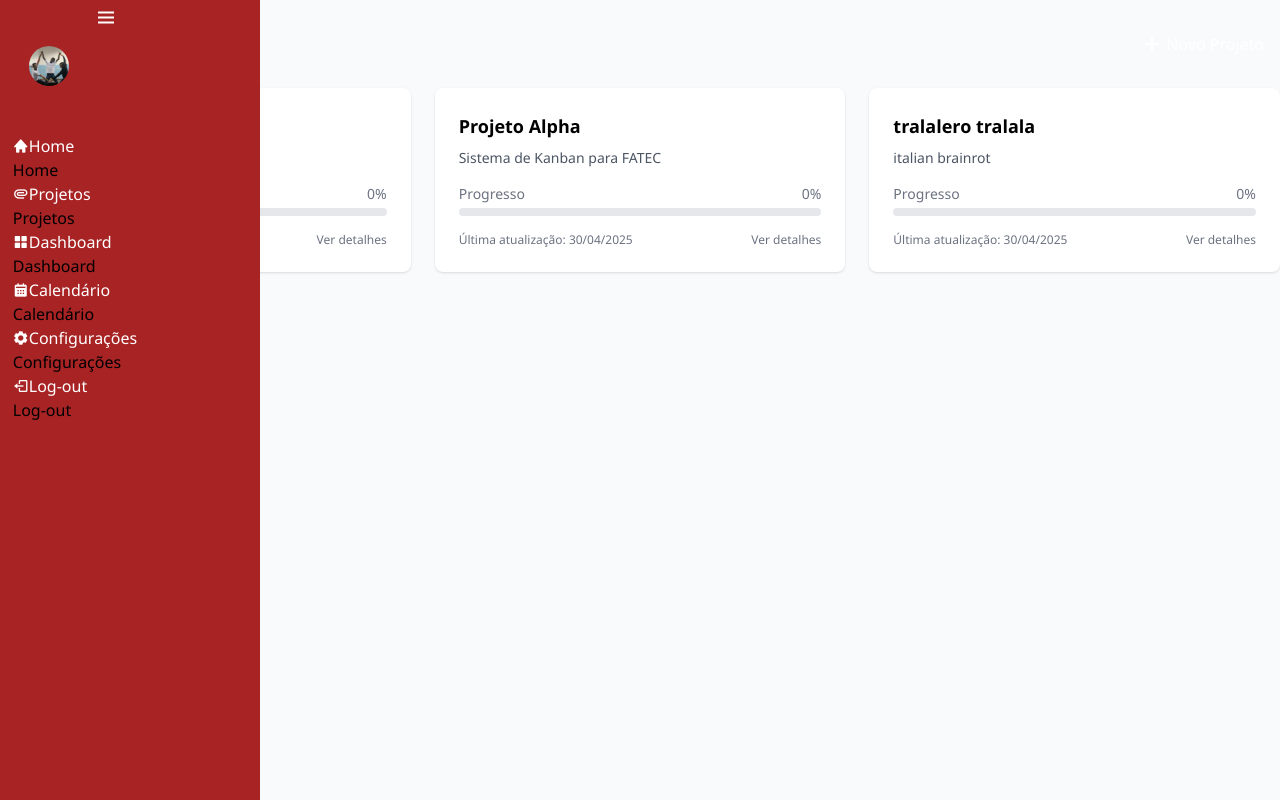
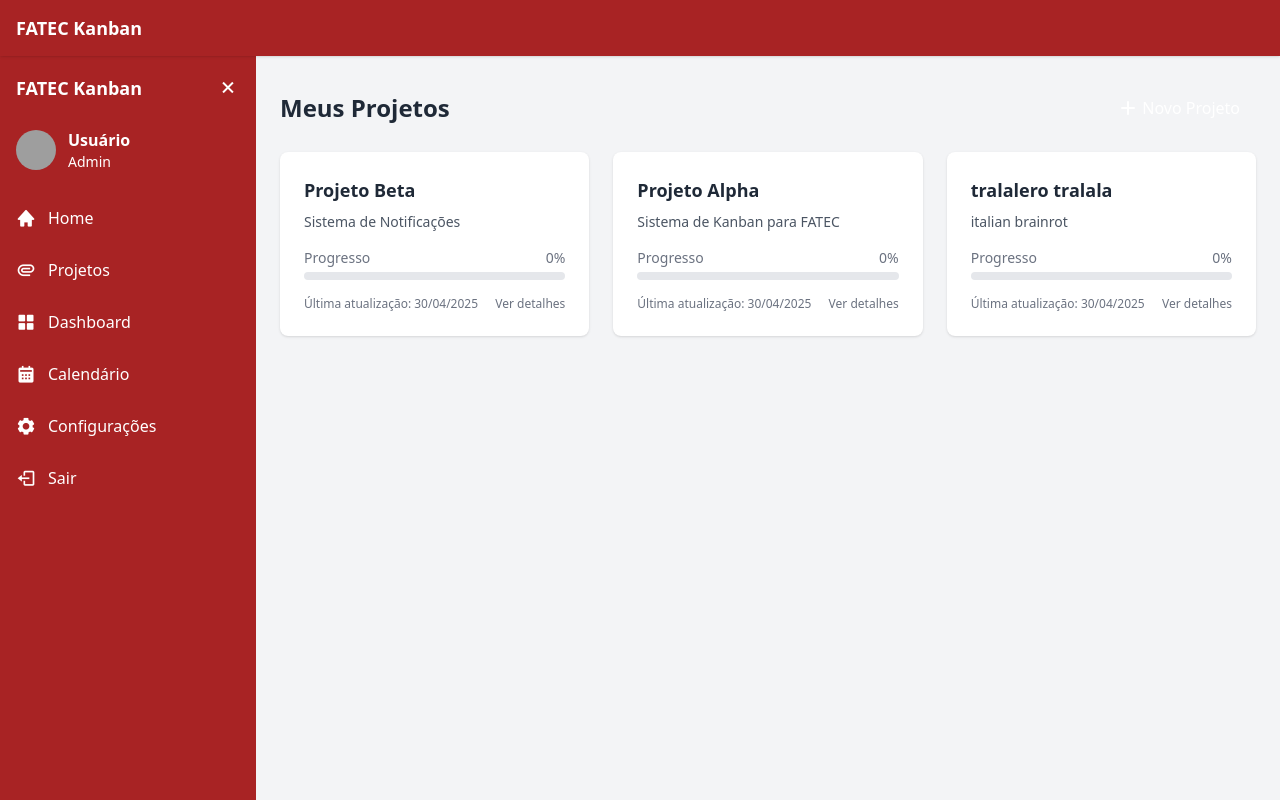
Before and after one commit to Balarajjj/fatecKanban, a Django app: page / in a window 1280 px wide. Run offline with Django 5.2, Linux system fonts and the light colour scheme; a user stored in the database is signed in; data comes from the database, SQL or seed files in the repository; data that the repository does not hold is empty; some libraries are stand-ins or nearby versions; grey boxes are pictures that could not be loaded.

Commit message:
feat: sidebar completamente feita, vou fazer outro commit ainda hoje

```diff
--- a/home/templates/base.html
+++ b/home/templates/base.html
@@ -1,104 +1,109 @@
 <!DOCTYPE html>
 <html lang="pt-br">
 <head>
+    {% load static %}
     <meta charset="UTF-8">
     <meta name="viewport" content="width=device-width, initial-scale=1.0">
-    <title>FATEC Kanban</title>
+    <title>{% block title %}FATEC Kanban{% endblock %}</title>
+
+    <!-- Boxicons e Tailwind -->
     <link rel="stylesheet" href="https://cdnjs.cloudflare.com/ajax/libs/boxicons/2.1.4/css/boxicons.min.css">
-    <link rel="stylesheet" href="https://cdnjs.cloudflare.com/ajax/libs/font-awesome/6.0.0-beta3/css/all.min.css" integrity="sha384-k6RqeWeci5ZR/Lv4MR0sA0FfDOM8d7xj1z5l5c5l5c5l5c5l5c5l5c5l5c5l5c" crossorigin="anonymous">
     <script src="https://cdn.tailwindcss.com"></script>
-    <link rel="stylesheet" href="/static/css/sidebar.css">
-    <style>
-        :root {
-            --fatec-red: #A82324;
-            --fatec-red-dark: #7a1a1b;
-            --sidebar-width: 260px;
+
+    <!-- Cor personalizada FATEC -->
+    <script>
+        tailwind.config = {
+            theme: {
+                extend: {
+                    colors: {
+                        fatecRed: '#A82324'
                     }
-    </style>
+                }
+            }
+        }
+    </script>
 </head>
-<body class="font-sans bg-gray-50">
-    <!-- Sidebar Toggle Button -->
-    <button id="sidebar-toggle" class="sidebar-toggle">
-        <svg class="toggle-icon" viewBox="0 0 24 24">
-            <path d="M15 19l-7-7 7-7" stroke="currentColor" stroke-width="2" fill="none"/>
-        </svg>
+<body class="bg-gray-100 text-gray-800">
+
+    <!-- Header fixo -->
+    <header class="fixed top-0 left-0 right-0 h-14 bg-fatecRed text-white flex items-center px-4 z-50 shadow">
+        <h1 class="text-lg font-semibold">FATEC Kanban</h1>
+    </header>
+
+    <!-- Botão flutuante para reabrir a sidebar (responsivo) -->
+    <button
+        id="openSidebar"
+        class="hidden fixed z-40 top-4 left-4 md:top-16 md:left-4 bg-fatecRed text-white p-2 rounded-full shadow-md hover:bg-[#8e1d1e] transition-all"
+        aria-label="Abrir menu"
+    >
+        <i class="bx bx-menu text-2xl"></i>
     </button>
 
     <!-- Sidebar -->
-    <div class="sidebar">
-        <div class = "top">
-            <div class ="logo">
-                <i class="bx bcl-codepen"></i>
-                <span>Fatec KANBAN</span>
+    <aside id="sidebar" class="bg-fatecRed text-white w-64 min-h-screen pt-14 fixed top-0 left-0 transition-transform duration-300 z-40">
+        <div class="flex items-center justify-between px-4 py-4">
+            <span class="text-lg font-bold">FATEC Kanban</span>
+            <button id="toggleSidebar" class="text-white focus:outline-none">
+                <i class='bx bx-x text-2xl'></i>
+            </button>
         </div>
-            <i class ="bx bx-menu" id="btn"></i>
-        </div>
-        <div class="user">
-            <img src="fatecKanban\media\profiles\user-img.png" alt="me" class="user-img">
+        <div class="flex items-center px-4 py-2">
+            <img src="{% static 'img/user.png' %}" alt="Avatar" class="w-10 h-10 rounded-full mr-3">
             <div>
-                <p class="bold">Teste</p>
-                <p>Admin</p>
+                <p class="font-semibold">Usuário</p>
+                <p class="text-sm">Admin</p>
             </div>
         </div>
-        <ul>
-            <li>
-                <a href="#">
-                    <i class='bx bxs-home'></i>
-                    <span class= "nav-item"> Home</span>
+        <nav class="mt-4 space-y-2">
+            <a href="#" class="flex justify-center md:justify-start items-center px-4 py-2 hover:bg-white hover:text-fatecRed transition">
+                <i class='bx bxs-home text-xl mr-0 md:mr-3'></i> <span class="sidebar-label hidden md:inline">Home</span>
             </a>
-                <span class="tooltip">Home</span>
-            </li>
-            <li>
-                <a href="#">
-                    <i class='bx bx-paperclip' ></i>
-                    <span class= "nav-item"> Projetos</span>
+            <a href="#" class="flex justify-center md:justify-start items-center px-4 py-2 hover:bg-white hover:text-fatecRed transition">
+                <i class='bx bx-paperclip text-xl mr-0 md:mr-3'></i> <span class="sidebar-label hidden md:inline">Projetos</span>
             </a>
-                <span class="tooltip">Projetos</span>
-            </li>
-            <li>
-                <a href="#">
-                    <i class="bx bxs-grid-alt"></i>
-                    <span class= "nav-item"> Dashboard</span>
+            <a href="#" class="flex justify-center md:justify-start items-center px-4 py-2 hover:bg-white hover:text-fatecRed transition">
+                <i class='bx bxs-grid-alt text-xl mr-0 md:mr-3'></i> <span class="sidebar-label hidden md:inline">Dashboard</span>
             </a>
-                <span class="tooltip">Dashboard</span>
-            </li>
-            <li>
-                <a href="#">
-                    <i class='bx bxs-calendar'></i>
-                    <span class= "nav-item"> Calendário</span>
+            <a href="#" class="flex justify-center md:justify-start items-center px-4 py-2 hover:bg-white hover:text-fatecRed transition">
+                <i class='bx bxs-calendar text-xl mr-0 md:mr-3'></i> <span class="sidebar-label hidden md:inline">Calendário</span>
             </a>
-                <span class="tooltip">Calendário</span>
-            </li>
-            <li>
-                <a href="#">
-                    <i class='bx bxs-cog' ></i>
-                    <span class= "nav-item"> Configurações</span>
+            <a href="#" class="flex justify-center md:justify-start items-center px-4 py-2 hover:bg-white hover:text-fatecRed transition">
+                <i class='bx bxs-cog text-xl mr-0 md:mr-3'></i> <span class="sidebar-label hidden md:inline">Configurações</span>
             </a>
-                <span class="tooltip">Configurações</span>
-            </li>
-            <li>
-                <a href="#">
-                    <i class='bx bx-log-out' ></i>
-                    <span class= "nav-item"> Log-out</span>
+            <a href="#" class="flex justify-center md:justify-start items-center px-4 py-2 hover:bg-white hover:text-fatecRed transition">
+                <i class='bx bx-log-out text-xl mr-0 md:mr-3'></i> <span class="sidebar-label hidden md:inline">Sair</span>
             </a>
-                <span class="tooltip">Log-out</span>
-            </li>
-        </ul>
+        </nav>
+    </aside>
 
+    <!-- Conteúdo principal -->
+    <main id="main-content" class="pt-16 ml-64 transition-all duration-300">
+        <div class="p-6">
+            {% block content %}{% endblock %}
         </div>
-    <!-- Conteúdo Principal -->
-    <main id="main-content" class="main-content">
-        {% block content %}{% endblock %}
     </main>
-</body>
 
+    <!-- Script para toggle da sidebar -->
     <script>
-    let btn = document.querySelector("#btn");
-    let sidebar = document.querySelector(".sidebar");
+        const sidebar = document.getElementById('sidebar');
+        const openBtn = document.getElementById('openSidebar');
+        const closeBtn = document.getElementById('toggleSidebar');
+        const content = document.getElementById('main-content');
 
-    btn.onclick = function() {
-        sidebar.classList.toggle("active");
-    };
+        closeBtn.addEventListener('click', () => {
+            sidebar.classList.add('-translate-x-full');
+            openBtn.classList.remove('hidden');
+            content.classList.remove('ml-64');
+            content.classList.add('ml-0');
+        });
+
+        openBtn.addEventListener('click', () => {
+            sidebar.classList.remove('-translate-x-full');
+            openBtn.classList.add('hidden');
+            content.classList.remove('ml-0');
+            content.classList.add('ml-64');
+        });
     </script>
 
+</body>
 </html>
--- a/static/css/sidebar.css
+++ b/static/css/sidebar.css
@@ -1,197 +1,13 @@
-* {
-    margin: 0;
-    padding: 0;
-    box-sizing: border-box;
-    font-family: 'Segoe UI', Tahoma, Geneva, Verdana, sans-serif;
+/* sidebar.css */
+
+#sidebar {
+    width: 16rem; /* 64 */
 }
 
-.user-img {
-    width: 40px;
-    height: 40px;
-    border-radius: 50%;
-    margin-right: 10px;
+#sidebar.w-20 {
+    width: 5rem; /* recolhida */
 }
 
-.sidebar{
-    position: absolute;
-    top: 0;
-    left: 0;
-    height: 100vh;
-    width: var(--sidebar-width);
-    background: var(--fatec-red);
-    padding: 0.4rem 0.8rem;
-    transition: akk 0.3s ease;
+.sidebar-label.hidden {
+    display: none;
 }
-
-.sidebar.active ~ .main-content{
-    right: 250px;
-    width: calc(-100% - 250px);
-}
-
-.sidebar.active{
-    width: 25%;
-}
-
-.sidebar #btn {
-    position: absolute;
-    color: white;
-    top: .4rem;
-    right: 50%;
-    font-size: 1.5rem;
-    transform: translateX(-50%);
-    cursor: pointer;
-}
-
-.sidebar.active #btn {
-    right: 90%;
-    transform: translateX(0);
-}
-
-.sidebar .top .logo {
-    display: flex;
-    align-items: center;
-    pointer-events: none;
-    opacity: 0;
-    justify-content: center;
-    margin-bottom: 1rem;
-}
-
-.user {
-    color: white;
-    opacity: 1;
-    margin-left: 1rem;
-}
-
-.bold {
-    font-weight: 600;
-}
-
-.sidebar p {
-    opacity: 0;
-}
-
-.sidebar ul li a{
-    color:white;
-    display:flex;
-    align-items:center;
-    text-decoration:none;
-    border-radius:0.8rem;
-}
-
-.sidebar ul li a:hover{
-    background-color: white;
-    color: black;
-
-}
-
-
-/* Sidebar Principal
-.sidebar {
-    position: fixed;
-    top: 0;
-    left: 0;
-    height: 100vh;
-    width: var(--sidebar-width);
-    z-index: 40;
-    transform: translateX(-100%);
-    transition: transform 0.3s cubic-bezier(0.4, 0, 0.2, 1);
-    box-shadow: 2px 0 10px rgba(0, 0, 0, 0.1);
-}
-
-/* Quando a sidebar está aberta
-.sidebar-open .sidebar {
-    transform: translateX(0);
-}
-
-/* Botão de Toggle
-.sidebar-toggle {
-    position: fixed;
-    left: 0;
-    top: 50%;
-    transform: translateY(-50%);
-    z-index: 50;
-    background: var(--fatec-red);
-    color: white;
-    border: none;
-    width: 24px;
-    height: 60px;
-    border-radius: 0 8px 8px 0;
-    cursor: pointer;
-    display: flex;
-    align-items: center;
-    justify-content: center;
-    transition: all 0.3s ease;
-    box-shadow: 2px 0 5px rgba(0, 0, 0, 0.2);
-}
-
-.sidebar-open .sidebar-toggle {
-    left: var(--sidebar-width);
-}
-
-.toggle-icon {
-    width: 16px;
-    height: 16px;
-    transition: transform 0.3s ease;
-    color: white;
-}
-
-.sidebar-open .toggle-icon {
-    transform: rotate(180deg);
-}
-
-/* Conteúdo Principal
-.main-content {
-    margin-left: 0;
-    transition: margin-left 0.3s cubic-bezier(0.4, 0, 0.2, 1);
-    min-height: 100vh;
-}
-
-.sidebar-open .main-content {
-    margin-left: var(--sidebar-width);
-}
-
-/* Itens da Sidebar
-.sidebar-item {
-    display: flex;
-    align-items: center;
-    padding: 12px 20px;
-    color: white;
-    text-decoration: none;
-    transition: background 0.2s;
-}
-
-.sidebar-item:hover {
-    background: var(--fatec-red-dark);
-}
-
-.sidebar-item.active {
-    background: var(--fatec-red-dark);
-    border-left: 3px solid white;
-}
-
-/* Responsividade
-@media (min-width: 1024px) {
-    .sidebar {
-        transform: translateX(0);
-    }
-
-    .sidebar-toggle {
-        left: var(--sidebar-width);
-    }
-
-    .main-content {
-        margin-left: var(--sidebar-width);
-    }
-
-    .sidebar-open .sidebar-toggle {
-        left: 0;
-    }
-
-    .sidebar-open .sidebar {
-        transform: translateX(-100%);
-    }
-
-    .sidebar-open .main-content {
-        margin-left: 0;
-    }
-} */
```
Also changed, not shown: static/media/profiles/user-img.png (renamed from media/profiles/user-img.png). Lines whose indentation alone changed are shown as unchanged.
